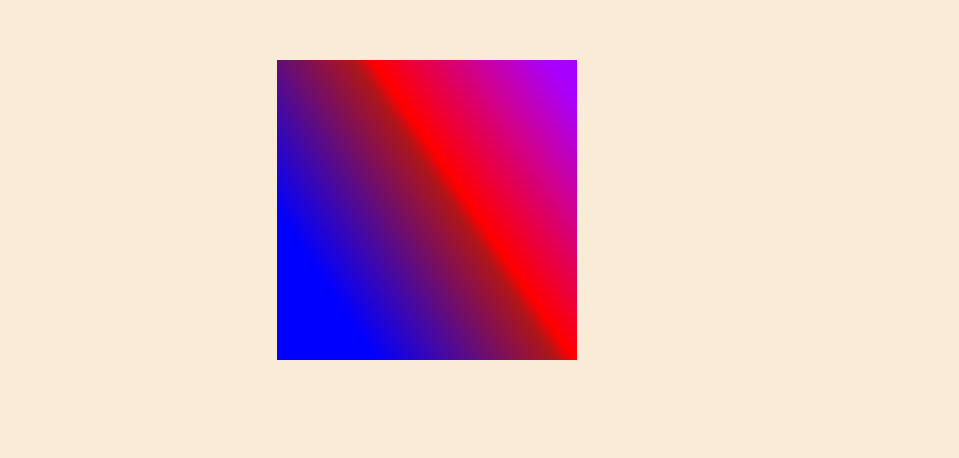
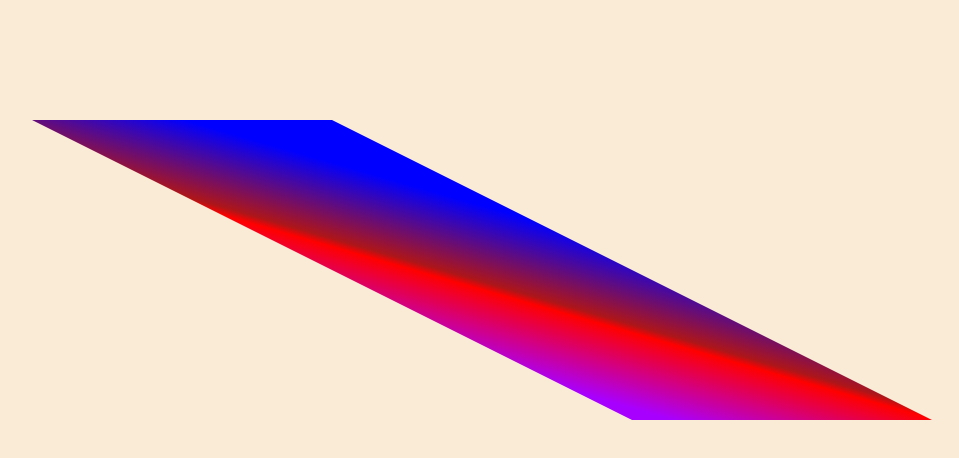
Before and after one commit to HasanMdKamrul/CSS_learninig_repo, a plain HTML site: page CSS_Gradient/index.html in a window 1280 px wide. Shown: the part 198-656 px from the top of the page, without its empty margins (221-1180 px from the left). Drawn offline with Linux system fonts and the light colour scheme.

Commit message:
New style of gradient added using transform and transition elements

```diff
--- a/CSS_Gradient/style.css
+++ b/CSS_Gradient/style.css
@@ -14,6 +14,7 @@ div{
     width: 300px;
     background-image: linear-gradient(56deg, blue 19.75%, rgba(166, 1, 6, 0.91) 55.46%, red 59.24%, rgb(168, 0, 255) 94.54%);
     transition: all 0.5s ease-in-out;
+    transform: matrix(2,1,1,0,55,60)
 }
 
 div:hover{
```
